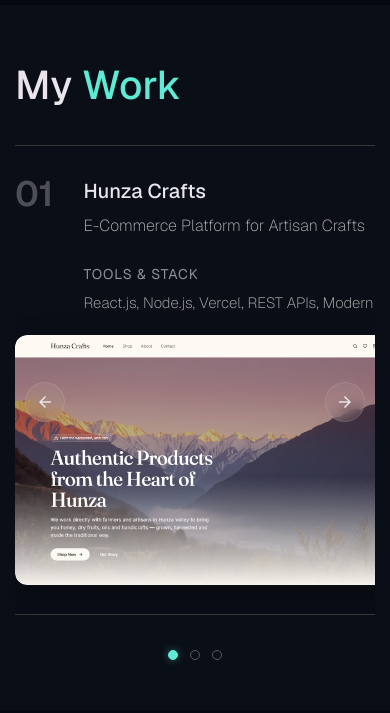
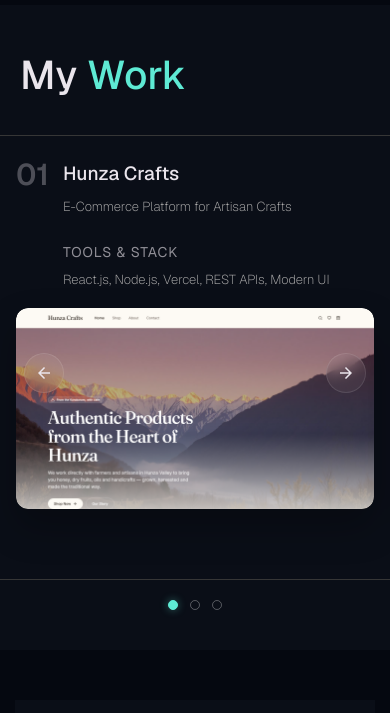
Before and after one commit to murtzaharri21-cyber/My-Portfolio, a React (Vite) app: page / in a window 390 px wide. Shown: the part 3718-4431 px from the top of the page. Built offline with nearby package versions, Linux system fonts and the light colour scheme; no server answers.

Commit message:
Make mobile work cards swipeable and full width

```diff
--- a/src/components/Work.tsx
+++ b/src/components/Work.tsx
@@ -1,4 +1,4 @@
-import { useState, useCallback } from "react";
+import { useState, useCallback, useRef } from "react";
 import "./styles/Work.css";
 import WorkImage from "./WorkImage";
 import { MdArrowBack, MdArrowForward } from "react-icons/md";
@@ -30,6 +30,8 @@ const projects = [
 const Work = () => {
   const [currentIndex, setCurrentIndex] = useState(0);
   const [isAnimating, setIsAnimating] = useState(false);
+  const touchStartX = useRef<number | null>(null);
+  const touchStartY = useRef<number | null>(null);
 
   const goToSlide = useCallback(
     (index: number) => {
@@ -52,6 +54,28 @@ const Work = () => {
       currentIndex === projects.length - 1 ? 0 : currentIndex + 1;
     goToSlide(newIndex);
   }, [currentIndex, goToSlide]);
+
+  const handleTouchStart = (event: React.TouchEvent<HTMLDivElement>) => {
+    touchStartX.current = event.touches[0]?.clientX ?? null;
+    touchStartY.current = event.touches[0]?.clientY ?? null;
+  };
+
+  const handleTouchEnd = (event: React.TouchEvent<HTMLDivElement>) => {
+    if (touchStartX.current === null || touchStartY.current === null) return;
+
+    const touch = event.changedTouches[0];
+    const deltaX = touch.clientX - touchStartX.current;
+    const deltaY = touch.clientY - touchStartY.current;
+    const isHorizontalSwipe = Math.abs(deltaX) > 50 && Math.abs(deltaX) > Math.abs(deltaY);
+
+    if (isHorizontalSwipe) {
+      if (deltaX < 0) goToNext();
+      else goToPrev();
+    }
+
+    touchStartX.current = null;
+    touchStartY.current = null;
+  };
 
   return (
     <div className="work-section" id="work">
@@ -80,7 +104,11 @@ const Work = () => {
           </button>
 
           {/* Slides */}
-          <div className="carousel-track-container">
+          <div
+            className="carousel-track-container"
+            onTouchStart={handleTouchStart}
+            onTouchEnd={handleTouchEnd}
+          >
             <div
               className="carousel-track"
               style={{
--- a/src/components/styles/Work.css
+++ b/src/components/styles/Work.css
@@ -344,3 +344,79 @@
     max-height: 250px;
   }
 }
+
+@media only screen and (max-width: 600px) {
+  .work-section {
+    padding: 40px 0;
+  }
+
+  .work-container {
+    width: 100%;
+    max-width: none;
+  }
+
+  .work-section h2 {
+    padding: 0 20px;
+  }
+
+  .carousel-track-container {
+    width: 100%;
+    touch-action: pan-y;
+  }
+
+  .carousel-slide {
+    width: 100%;
+    min-width: 100%;
+    padding: 24px 16px 32px;
+  }
+
+  .carousel-content,
+  .carousel-info,
+  .carousel-image-wrapper,
+  .work-image,
+  .work-image-in {
+    width: 100%;
+    max-width: none;
+  }
+
+  .carousel-content {
+    gap: 18px;
+  }
+
+  .carousel-info {
+    gap: 14px;
+  }
+
+  .carousel-number h3 {
+    font-size: 30px;
+  }
+
+  .carousel-details h4 {
+    font-size: 19px;
+  }
+
+  .carousel-category,
+  .carousel-tools p {
+    font-size: 13px;
+  }
+
+  .work-image img {
+    width: 100%;
+    height: auto;
+    max-height: none;
+    aspect-ratio: 16 / 9;
+    object-fit: cover;
+  }
+
+  .carousel-arrow-left {
+    left: 24px;
+  }
+
+  .carousel-arrow-right {
+    right: 24px;
+  }
+
+  .carousel-dots {
+    margin-top: 20px;
+  }
+}
```
